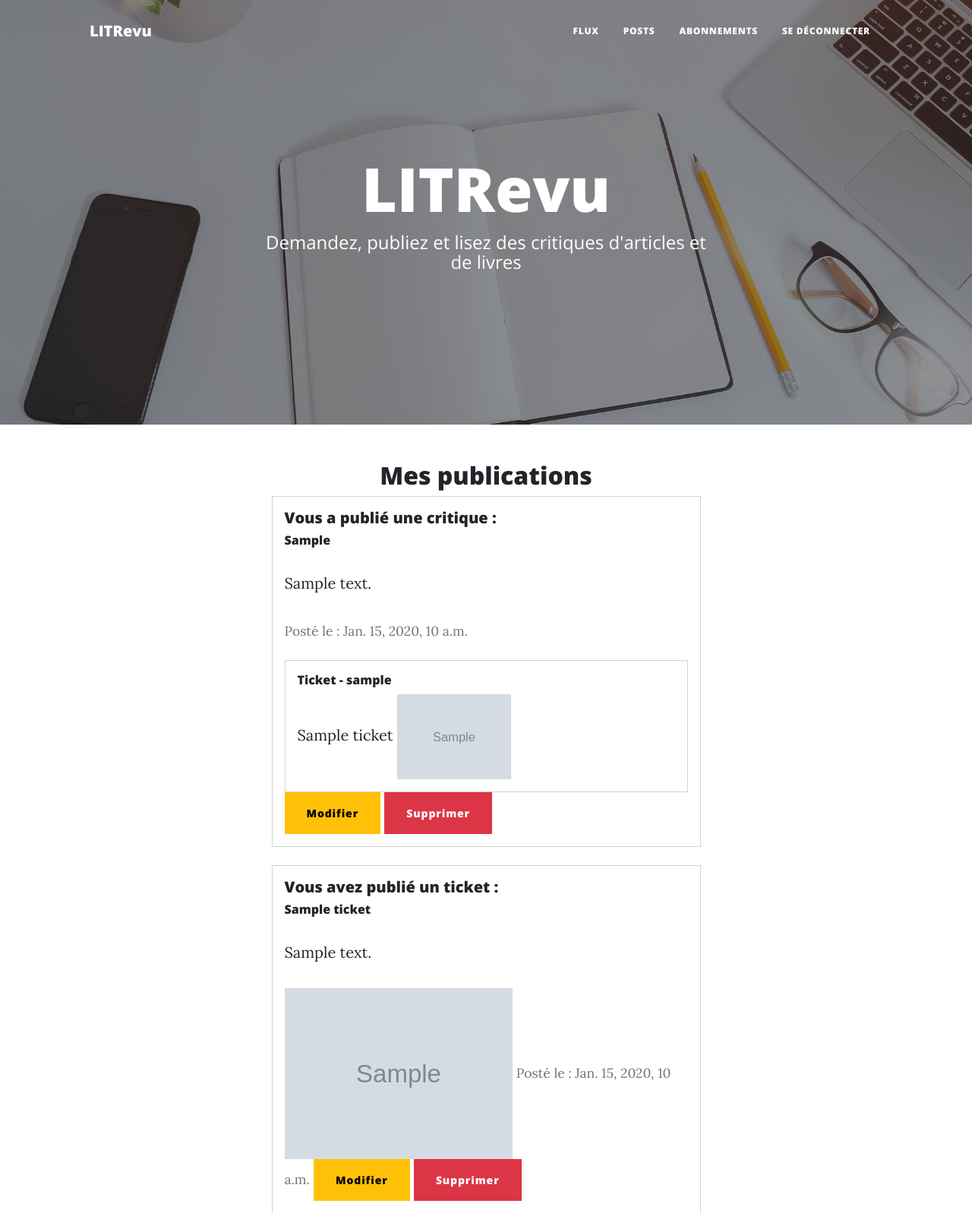
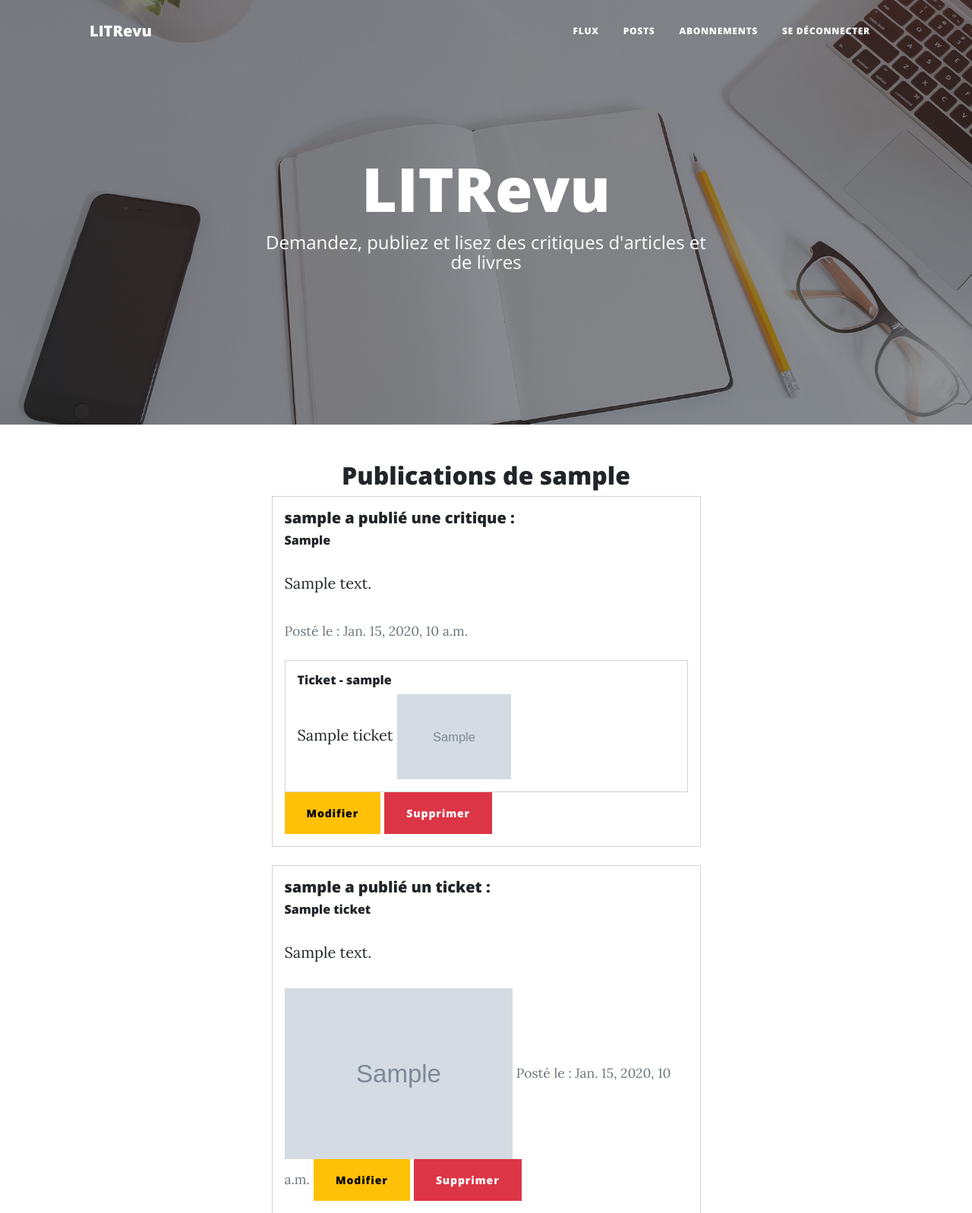
Before and after one commit to FabL-B/OC_Projet9, a Django app: page /posts/ in a window 1280 px wide. Shown: the top 1597 px of the page at 76% size. Run offline with Django 5.2, Linux system fonts and the light colour scheme; a user stored in the database is signed in; tables that the repository leaves empty hold one stand-in row (values such as "Sample post"); grey boxes marked "Sample" are stand-in pictures; some libraries are stand-ins or nearby versions.

Commit message:
Modified the 'posts' view to allow a user to see another user's posts

```diff
--- a/flux/templates/flux/posts.html
+++ b/flux/templates/flux/posts.html
@@ -2,7 +2,7 @@
 
 {% block content %}
 <div class="container">
-  <h2 class="text-center">Mes publications</h2>
+  <h2 class="text-center">Publications de {{ user_profile.username }}</h2>
 
   <ul class="list-unstyled">
     {% for post in posts %}
@@ -10,28 +10,34 @@
       {% if post.content_type == 'REVIEW' %}
       <div class="card mb-4">
         <div class="card-body">
-          <h5 class="card-title"><strong>Vous</strong> a publié une critique :</h5>
+          <h5 class="card-title">
+            <strong>{{ user_profile.username }}</strong> a publié une critique :
+          </h5>
           <h6>{{ post.headline }}</h6>
           <p class="card-text">{{ post.body }}</p>
           <small class="text-muted">Posté le : {{ post.time_created }}</small>
           <div class="card mt-4">
             <div class="card-body">
-              <h6 class="card-title">Ticket - <strong>{{ post.user.username }}</strong></h6>
+              <h6 class="card-title">Ticket - <strong>{{ post.ticket.user.username }}</strong></h6>
               <h7>{{ post.ticket.title }}</h7>
               {% if post.ticket.image %}
                 <img src="{{ post.ticket.image.url }}" alt="{{ post.ticket.title }}" class="img-fluid" style="max-width: 150px; height: auto;">
               {% endif %}
             </div>
           </div>
-          <a href="{% url 'reviews:edit_review' post.id %}" class="btn btn-warning">Modifier</a>
-          <a href="{% url 'reviews:delete_review' post.id %}" class="btn btn-danger">Supprimer</a>
+          {% if user_profile == request.user %}
+            <a href="{% url 'reviews:edit_review' post.id %}" class="btn btn-warning">Modifier</a>
+            <a href="{% url 'reviews:delete_review' post.id %}" class="btn btn-danger">Supprimer</a>
+          {% endif %}
         </div>
       </div>
 
       {% elif post.content_type == 'TICKET' %}
       <div class="card mb-4">
         <div class="card-body">
-          <h5 class="card-title"><strong>Vous</strong> avez publié un ticket :</h5>
+          <h5 class="card-title">
+            <strong>{{ user_profile.username }}</strong> a publié un ticket :
+          </h5>
           <h6>{{ post.title }}</h6>
           <p class="card-text">{{ post.description }}</p>
           {% if post.image %}
@@ -40,8 +46,10 @@
             <p><em>Aucune image disponible pour ce ticket.</em></p>
           {% endif %}
           <small class="text-muted">Posté le : {{ post.time_created }}</small>
-          <a href="{% url 'reviews:edit_ticket' post.id %}" class="btn btn-warning">Modifier</a>
-          <a href="{% url 'reviews:delete_ticket' post.id %}" class="btn btn-danger">Supprimer</a>
+          {% if user_profile == request.user %}
+            <a href="{% url 'reviews:edit_ticket' post.id %}" class="btn btn-warning">Modifier</a>
+            <a href="{% url 'reviews:delete_ticket' post.id %}" class="btn btn-danger">Supprimer</a>
+          {% endif %}
         </div>
       </div>
       {% endif %}
--- a/flux/urls.py
+++ b/flux/urls.py
@@ -9,5 +9,7 @@ urlpatterns = [
     # Page that shows all tickets and reviews from user and follow users(Flux)
     path("", views.flux, name="flux"),
     # Page that shows only tickets and reviews from user
-    path("posts/", views.posts, name='posts')
+    path("posts/", views.posts, name='posts'),
+    # Page that shows posts from a specific user
+    path("posts/<int:user_id>/", views.posts, name='user_posts'),
 ]
--- a/flux/views.py
+++ b/flux/views.py
@@ -6,6 +6,7 @@ from django.contrib.auth.decorators import login_required
 
 from reviews.models import Ticket, Review
 from subscriptions.models import UserFollows
+from accounts.models import CustomUser
 
 
 @login_required
@@ -36,14 +37,19 @@ def flux(request):
     return render(request, 'flux/flux.html', context)
 
 @login_required
-def posts(request):
-    """Show only reviews and tickets from connected user."""
+def posts(request, user_id=None):
+    """Show only reviews and tickets from connected user or selected user."""
+
+    if user_id:
+        user = CustomUser.objects.get(id=user_id)
+    else:
+        user = request.user
 
     # Get reviews from connected and followed users
-    user_reviews = Review.objects.filter(user=request.user.id)
+    user_reviews = Review.objects.filter(user=user)
     user_reviews = user_reviews.annotate(content_type=Value('REVIEW', CharField()))
     # Get tickets from connected and followed users
-    user_tickets = Ticket.objects.filter(user=request.user.id)
+    user_tickets = Ticket.objects.filter(user=user)
     user_tickets = user_tickets.annotate(content_type=Value('TICKET', CharField()))
 
     posts = sorted(
@@ -52,5 +58,7 @@ def posts(request):
         reverse=True
     )
 
-    context = {'posts': posts}
+    context = {'posts': posts,
+               'user_profile': user,
+               }
     return render(request, 'flux/posts.html', context)
```
